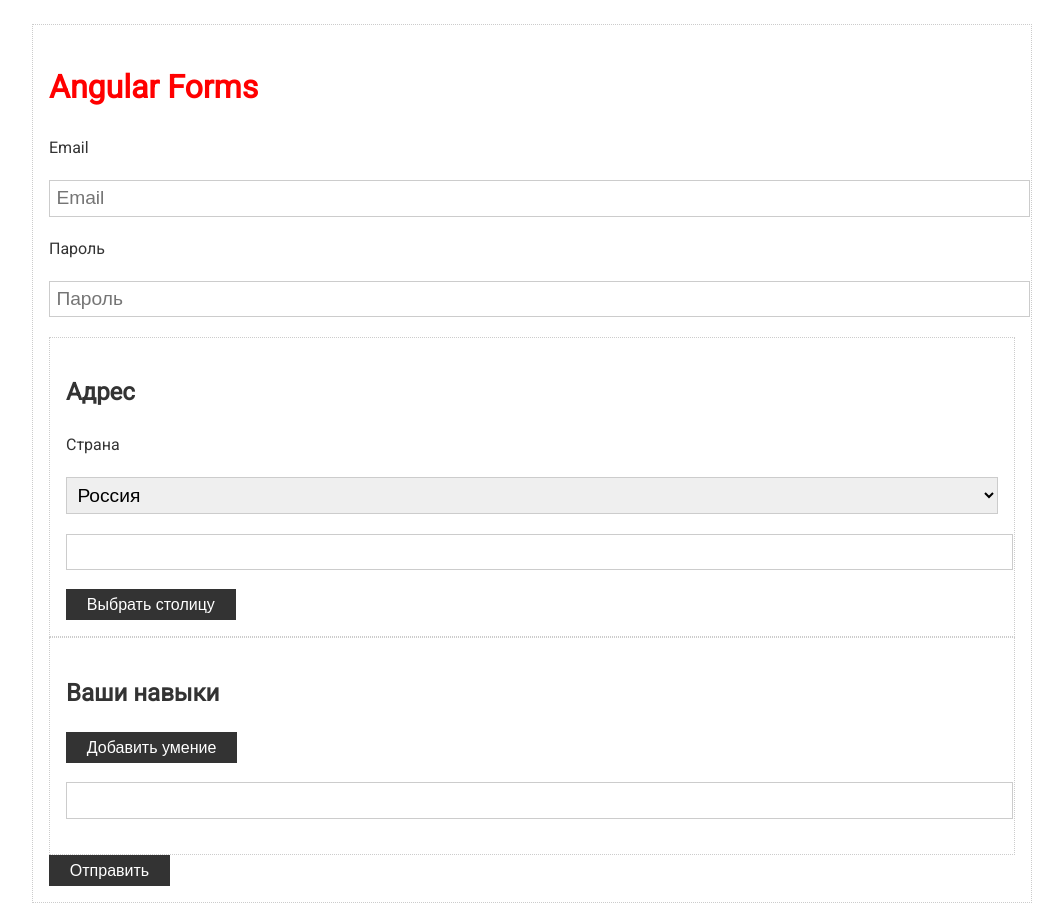
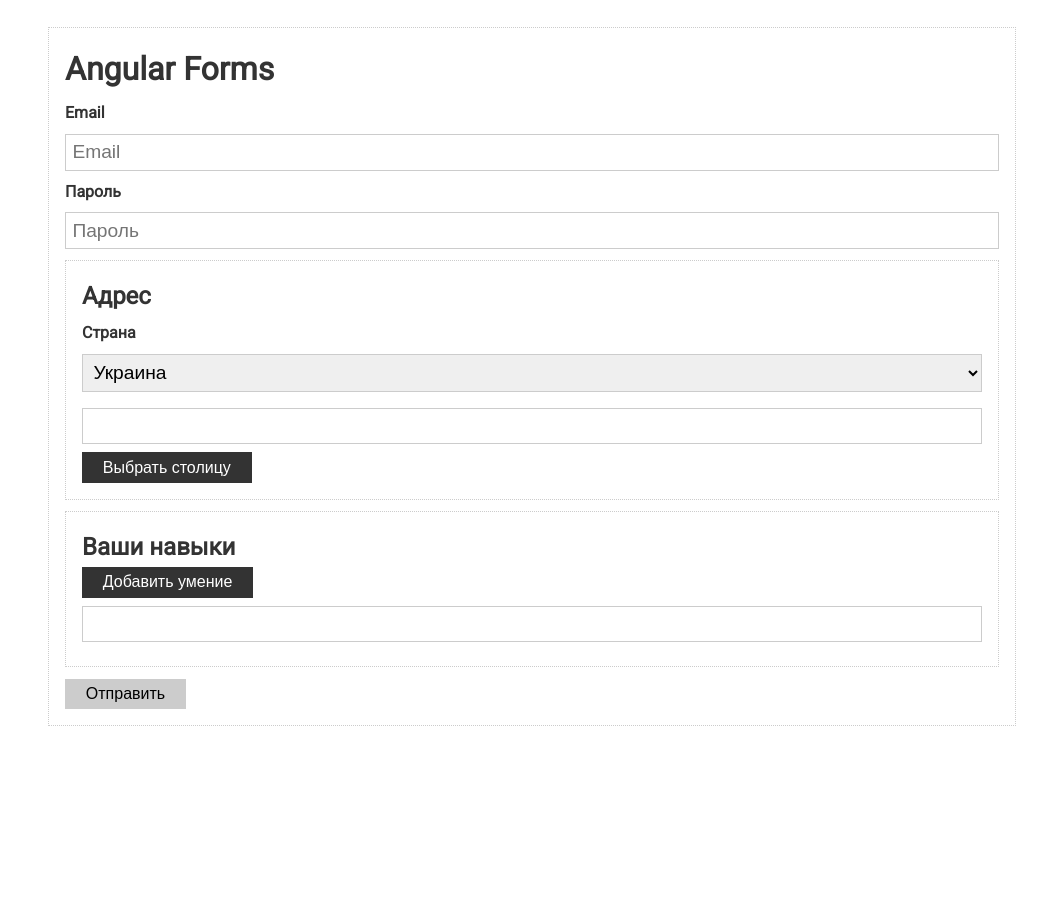
Before and after one commit to Iron-Cow/Angular-learn, an Angular app: page / in a window 1280 px wide. Shown: the whole page, without its empty margins (108-1171 px from the left). After the commit the page ends 800 px from the top, so only its background shows below. Built offline with nearby package versions, Linux system fonts and the light colour scheme.

Commit message:
form error handling

```diff
--- a/src/app/app.component.html
+++ b/src/app/app.component.html
@@ -5,13 +5,36 @@
     <div class="form-control">
       <label>Email</label>
       <input type="text" placeholder="Email" formControlName="email">
-      <div class="validation"></div>
+      <div
+        class="validation"
+        *ngIf="form.get('email').invalid && form.get('email').touched"
+      >
+        <small
+          *ngIf="form.get('email').errors.required"
+        >Email field can not be empty</small>
+        <small
+          *ngIf="form.get('email').errors.email"
+        >Email is not correct</small>
+      </div>
     </div>
 
     <div class="form-control">
       <label>Пароль</label>
       <input type="password" placeholder="Пароль" formControlName="password">
-      <div class="validation"></div>
+      <div
+        class="validation"
+        *ngIf="form.get('password').invalid && form.get('password').touched"
+      >
+        <!--        debug-->
+        <!--        <pre>{{form.get('password').errors | json}}</pre>-->
+        <small
+          *ngIf="form.get('password').errors.required"
+        >Password can not be empty</small>
+        <small
+          *ngIf="form.get('password').errors.minlength"
+        >Password should be {{form.get('password').errors.minlength.requiredLength}}+ symbols long! Now it is  {{form.get('password').errors.minlength.actualLength}}</small>
+
+      </div>
     </div>
 
     <div class="card">
@@ -21,8 +44,8 @@
         <label>Страна</label>
 
         <select>
+          <option value="ua">Украина</option>
           <option value="ru">Россия</option>
-          <option value="ua">Украина</option>
           <option value="by">Беларусь</option>
         </select>
       </div>
--- a/src/app/app.component.ts
+++ b/src/app/app.component.ts
@@ -17,7 +17,7 @@
         Validators.required
       ]),
       password: new FormControl('', [
-        Validators.minLength(6)
+        Validators.minLength(6), Validators.required
       ])
     });
   }
--- a/src/styles.scss
+++ b/src/styles.scss
@@ -1,38 +1,44 @@
-@import url('https://fonts.googleapis.com/css2?family=Roboto');
+@import url('https://fonts.googleapis.com/css?family=Roboto');
 
-body{
-  font-family:  "Roboto", sans-serif;
+* {
+  box-sizing: border-box;
+  margin: 0;
+  padding: 0;
+}
+
+body {
+  font-family: 'Roboto', sans-serif;
   font-size: 1rem;
   line-height: 1.6;
   background-color: #fff;
   color: #333;
 }
 
-.container{
+.container {
   max-width: 1000px;
   margin: 0 auto;
-  padding-top: 1rem;
+  padding: 1rem;
 }
 
-a{
+a {
   text-decoration: none;
 }
 
-a:hover{
+a:hover {
   color: #666;
 }
 
-ul{
+ul {
   list-style: none;
 }
 
-img{
+img {
   width: 100%;
 }
 
-.btn{
+.btn {
   display: inline-block;
-  background-color: #333;
+  background: #333333;
   color: #fff;
   padding: 0.4rem 1.3rem;
   font-size: 1rem;
@@ -41,39 +47,56 @@
   margin-right: 0.5rem;
   transition: opacity 0.2s ease-in;
   outline: none;
+
+  &:disabled {
+    background: #ccc;
+    color: #000;
+    cursor: not-allowed;
+  }
 }
 
-hr{
-  margin: .5rem 0;
+.btn:hover {
+  opacity: 0.8;
 }
 
-.btn:hover{
-  opacity: .8;
+.form-control {
+  display: block;
+  margin-top: 0.3rem;
+  margin-bottom: .5rem;
+
+  label {
+    display: block;
+    font-weight: bold;
+    font-size: 1rem;
+    margin-bottom: .5rem;
+  }
+
+  input {
+    margin-bottom: 0;
+  }
+
+  .validation {
+    color: red;
+  }
 }
 
-.form-control{
-  display: block;
-  margin-top: .3rem;
-}
-
-.card{
+.card {
   padding: 1rem;
   border: #ccc 1px dotted;
+  margin: 0.7rem 0;
 }
 
 input,
 select,
-textarea{
+textarea {
   display: block;
   width: 100%;
   padding: 0.4rem;
   font-size: 1.2rem;
   border: 1px solid #ccc;
-  margin: 1.2rem 0;
+  margin-bottom: 1rem;
 }
 
-
-
-h1{
-  color: red;
+hr {
+  margin: .5rem 0;
 }
```
